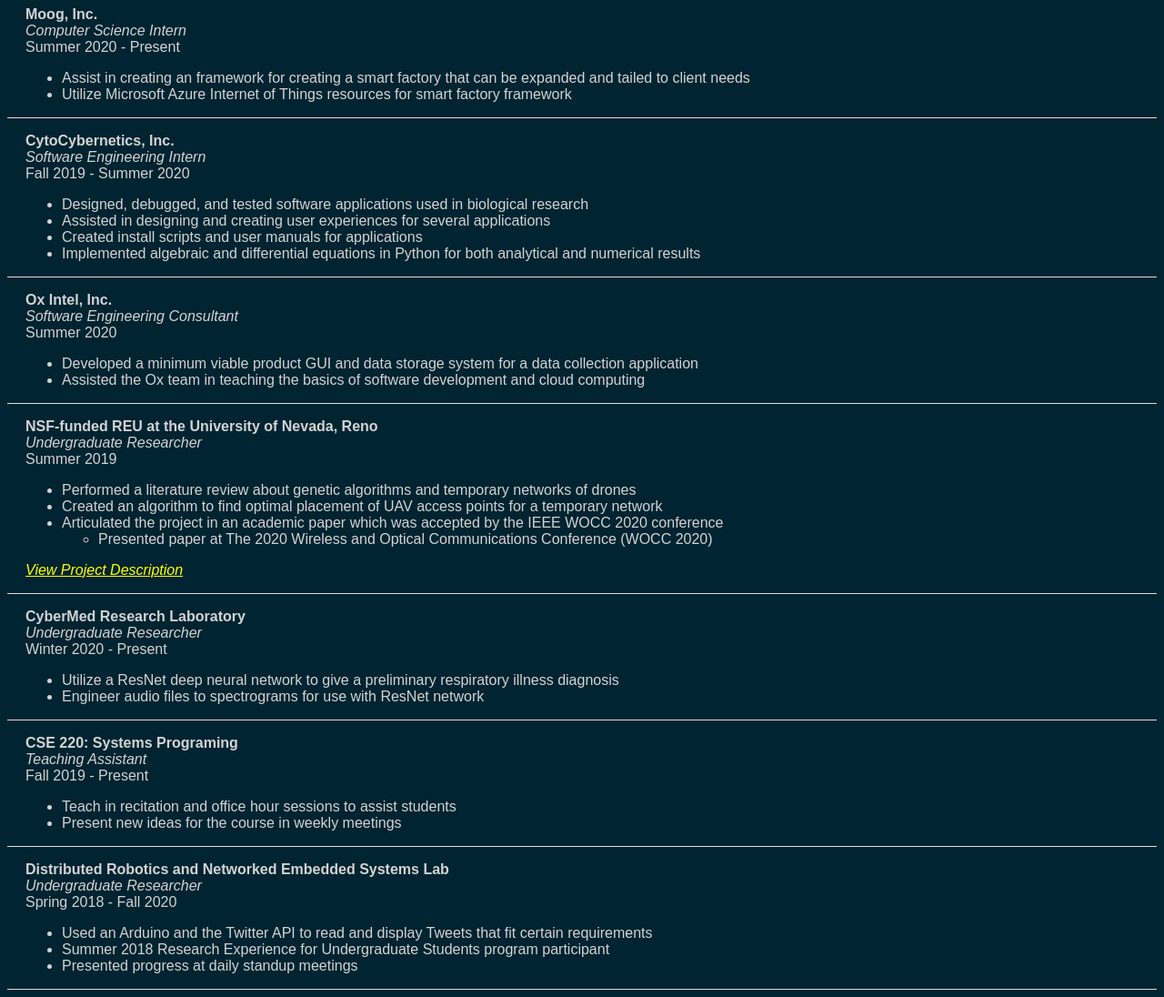
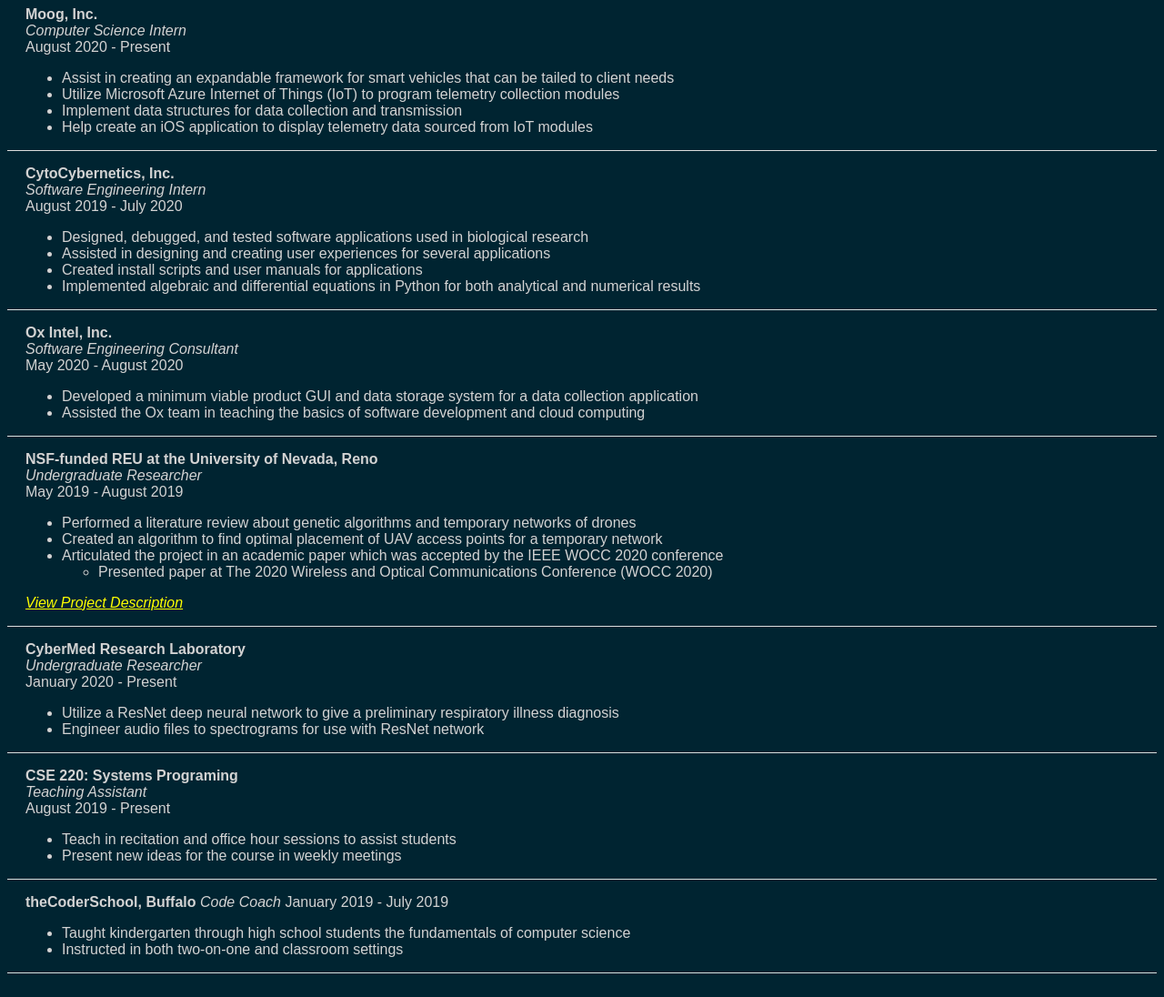
Before and after one commit to nceccarelli/nceccarelli.github.io, a plain HTML site: page pages/experience.html in a window 1280 px wide. Shown: the part 100-1196 px from the top of the page at 91% size. Drawn offline with Linux system fonts and the light colour scheme.

Commit message:
updated with new info Dec 2020

```diff
--- a/pages/experience.html
+++ b/pages/experience.html
@@ -22,10 +22,12 @@
     <p>
         <b>Moog, Inc.</b><br>
         <i>Computer Science Intern</i><br>
-        Summer 2020 - Present<br>
+        August 2020 - Present<br>
         <ul>
-            <li>Assist in creating an framework for creating a smart factory that can be expanded and tailed to client needs</li>
-            <li>Utilize Microsoft Azure Internet of Things resources for smart factory framework</li>
+            <li>Assist in creating an expandable framework for smart vehicles that can be tailed to client needs</li>
+            <li>Utilize Microsoft Azure Internet of Things (IoT) to program telemetry collection modules</li>
+            <li>Implement data structures for data collection and transmission</li>
+            <li>Help create an iOS application to display telemetry data sourced from IoT modules</li>
         </ul>
     </p>
 </section>
@@ -33,7 +35,7 @@
     <p>
         <b>CytoCybernetics, Inc.</b><br>
         <i>Software Engineering Intern</i><br>
-        Fall 2019 - Summer 2020
+        August 2019 - July 2020
         <ul>
             <li>Designed, debugged, and tested software applications used in biological research</li>
             <li>Assisted in designing and creating user experiences for several applications</li>
@@ -46,7 +48,7 @@
     <p>
         <b>Ox Intel, Inc.</b><br>
         <i>Software Engineering Consultant</i><br>
-        Summer 2020<br>
+        May 2020 - August 2020
         <ul>
             <li>Developed a minimum viable product GUI and data storage system for a data collection application</li>
             <li>Assisted the Ox team in teaching the basics of software development and cloud computing</li>
@@ -57,7 +59,7 @@
     <p>
         <b>NSF-funded REU at the University of Nevada, Reno</b><br>
         <i>Undergraduate Researcher</i><br>
-        Summer 2019
+        May 2019 - August 2019
         <ul>
             <li>Performed a literature review about genetic algorithms and temporary networks of drones</li>
             <li>Created an algorithm to find optimal placement of UAV access points for a temporary network</li>
@@ -71,7 +73,7 @@
     <p>
         <b>CyberMed Research Laboratory</b><br>
         <i>Undergraduate Researcher</i><br>
-        Winter 2020 - Present<br>
+        January 2020 - Present<br>
         <ul>
             <li>Utilize a ResNet deep neural network to give a preliminary respiratory illness diagnosis</li>
             <li>Engineer audio files to spectrograms for use with ResNet network</li>
@@ -82,7 +84,7 @@
     <p>
         <b>CSE 220: Systems Programing</b><br>
         <i>Teaching Assistant</i><br>
-        Fall 2019 - Present
+        August 2019 - Present
         <ul>
             <li>Teach in recitation and office hour sessions to assist students</li>
             <li>Present new ideas for the course in weekly meetings</li>
@@ -91,13 +93,12 @@
 </section>
 <section>
     <p>
-        <b>Distributed Robotics and Networked Embedded Systems Lab</b><br>
-        <i>Undergraduate Researcher</i><br>
-        Spring 2018 - Fall 2020
+        <b>theCoderSchool, Buffalo</b>
+        <i>Code Coach</i>
+        January 2019 - July 2019
         <ul>
-            <li>Used an Arduino and the Twitter API to read and display Tweets that fit certain requirements </li>
-            <li>Summer 2018 Research Experience for Undergraduate Students program participant</li>
-            <li>Presented progress at daily standup meetings</li>
+            <li>Taught kindergarten through high school students the fundamentals of computer science</li>
+            <li>Instructed in both two-on-one and classroom settings</li>
         </ul>
     </p>
 </section>
```
Also changed, not shown: pages/leadership_and_activities.html (+6 -6 lines), pages/personal_statement_and_skills.html (+9 -9 lines), pages/projects.html (+4 -4 lines), 2 other files.
